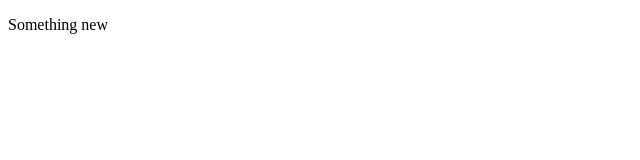
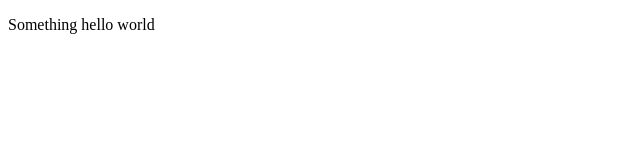
Before and after one commit to ankit-asint/test, a plain HTML site: page index.html in a window 1280 px wide. Shown: the full height of the page, 0-640 px from the left. Drawn offline with Linux system fonts and the light colour scheme.

Commit message:
some message

```diff
--- a/index.html
+++ b/index.html
@@ -6,7 +6,7 @@
     <title>Git Test</title>
 </head>
 <body>
-    <p>Something new</p>
+    <p>Something hello world</p>
 </body>
 </html>
 
```
